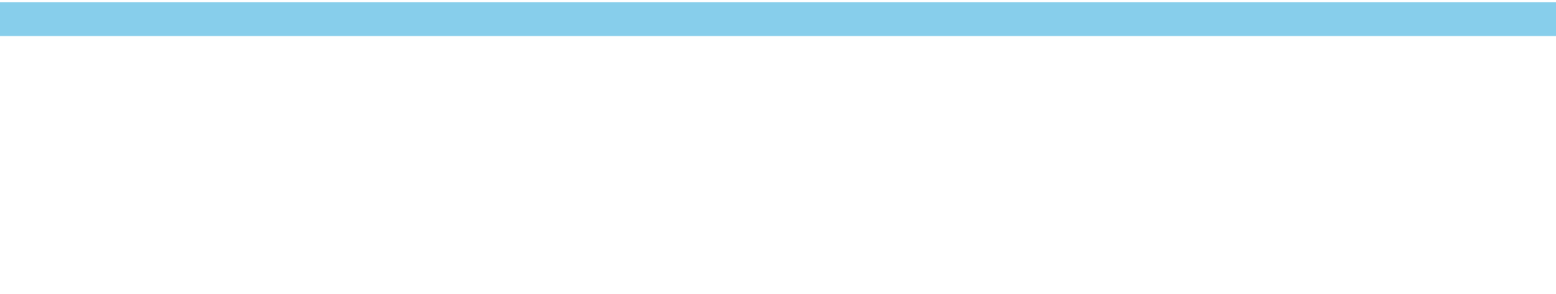
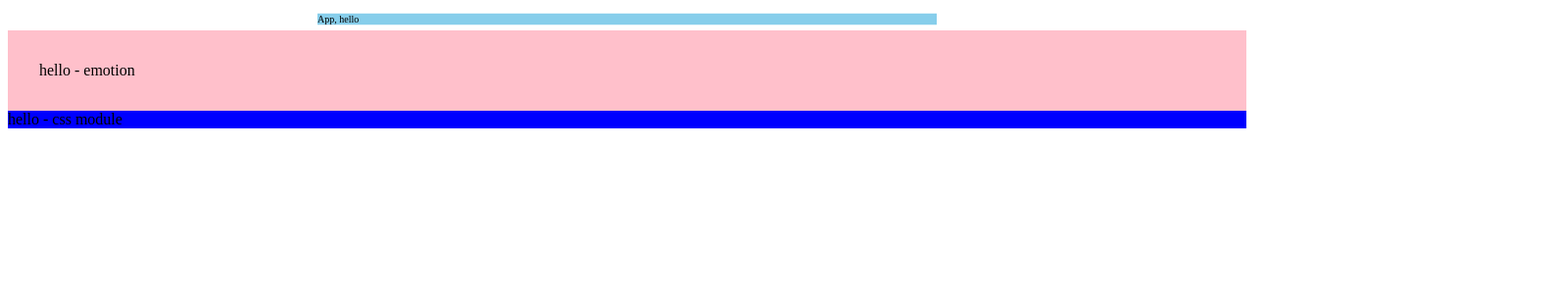
Before and after one commit to guoshukun1994/yunai-monorepo, a React app in the folder packages/apps/react-x/: page / in a window 1280 px wide. Shown: the top 300 px of the page at 98% size, 1588 px wide, since content can reach past the window. Built offline with nearby package versions, Linux system fonts and the light colour scheme.

Commit message:
feat: 添加样式文件demo - @emotion/css和cssModule

```diff
--- a/packages/apps/react-x/package.json
+++ b/packages/apps/react-x/package.json
@@ -21,6 +21,7 @@
     "@babel/core": "^7.22.9",
     "@babel/preset-react": "^7.22.5",
     "@babel/preset-typescript": "^7.22.5",
+    "@emotion/css": "^11.11.2",
     "autoprefixer": "^10.4.14",
     "babel-loader": "^9.1.3",
     "cross-env": "^7.0.3",
--- a/packages/apps/react-x/src/App.tsx
+++ b/packages/apps/react-x/src/App.tsx
@@ -1,9 +1,27 @@
 import React from 'react'
+import { css } from '@emotion/css'
+import styles from './app.module.less'
+
+const color: string = 'red'
 
 const App = () => {
-  return (
-    <div className='title'>App, hello</div>
-  )
+	return (
+		<div>
+			<div className="title">App, hello</div>
+			<div
+				className={css`
+					padding: 32px;
+					background-color: pink;
+					&: hover {
+						color: ${color};
+					}
+				`}
+			>
+				hello - emotion
+			</div>
+			<div className={styles.hello}>hello - css module</div>
+		</div>
+	)
 }
 
-export default App;
+export default App
--- /dev/null
+++ b/packages/apps/react-x/src/app.module.less
@@ -0,0 +1,3 @@
+.hello {
+    background-color: blue;
+}
--- /dev/null
+++ b/packages/apps/react-x/src/global.d.ts
@@ -0,0 +1 @@
+declare module '*.module.less';
--- a/packages/apps/react-x/src/index.less
+++ b/packages/apps/react-x/src/index.less
@@ -1,5 +1,5 @@
 .title {
 	font-size: 20px;
 	background-color: skyblue;
-	transform: scale(1.5);
+	transform: scale(.5);
 }
--- a/packages/apps/react-x/tsconfig.json
+++ b/packages/apps/react-x/tsconfig.json
@@ -32,7 +32,7 @@
 		// "resolvePackageJsonExports": true,                /* Use the package.json 'exports' field when resolving package imports. */
 		// "resolvePackageJsonImports": true,                /* Use the package.json 'imports' field when resolving imports. */
 		// "customConditions": [],                           /* Conditions to set in addition to the resolver-specific defaults when resolving imports. */
-		// "resolveJsonModule": true,                        /* Enable importing .json files. */
+		"resolveJsonModule": true,                        /* Enable importing .json files. */
 		// "allowArbitraryExtensions": true,                 /* Enable importing files with any extension, provided a declaration file is present. */
 		// "noResolve": true,                                /* Disallow 'import's, 'require's or '<reference>'s from expanding the number of files TypeScript should add to a project. */
 
```
Also changed, not shown: 1 other file (tests, documents, lock files or other folders).
